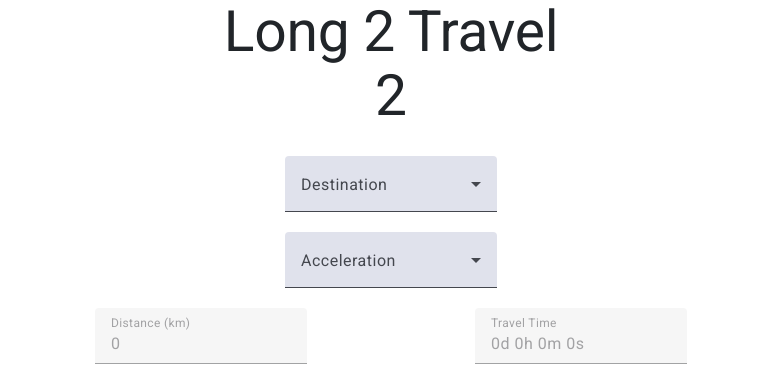
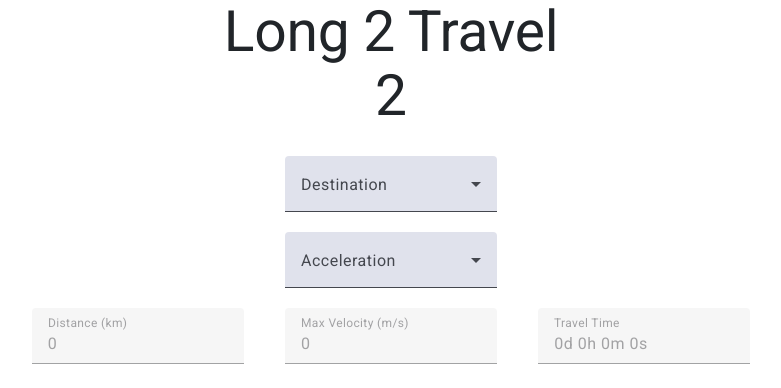
Before and after one commit to boogermanus/L2T2, an Angular app: page / in a window 1280 px wide. Shown: the top 388 px of the page, without its empty margins (249-1030 px from the left). Built offline with nearby package versions, Linux system fonts and the light colour scheme; no server answers.

Commit message:
add max velocity

```diff
--- a/src/app/components/l2-t2/l2-t2.component.html
+++ b/src/app/components/l2-t2/l2-t2.component.html
@@ -27,6 +27,8 @@
     </div>
 </div>
 <div class="row justify-content-center">
+    <div class="col-md-8">
+        <div class="row justify-content-around">
             <div class="col-md-4 text-center">
                 <mat-form-field>
                     <mat-label>Distance (km)</mat-label>
@@ -35,8 +37,16 @@
             </div>
             <div class="col-md-4 text-center">
                 <mat-form-field>
+                    <mat-label>Max Velocity (m/s)</mat-label>
+                    <input matInput type="text" disabled="true" [value]="maxVelocity">
+                </mat-form-field>
+            </div>
+            <div class="col-md-4 text-center">
+                <mat-form-field>
                     <mat-label>Travel Time</mat-label>
-            <input matInput type="text" disabled="true" [value]="time | travelTime">
+                    <input matInput type="text" disabled="true" [value]="timeAtFull | travelTime">
                 </mat-form-field>
             </div>
         </div>
+    </div>
+</div>
--- a/src/app/components/l2-t2/l2-t2.component.ts
+++ b/src/app/components/l2-t2/l2-t2.component.ts
@@ -32,8 +32,9 @@ export class L2T2Component {
   public apiData!: Observable<any>;
   public distanceKm: number = 0;
   public distanceMeters: number = 0;
-  public time: number = 0;
+  public timeAtFull: number = 0;
   public timeString: string = '';
+  public maxVelocity: number = 0;
 
   constructor(
     private readonly dataService: DataService,
@@ -54,12 +55,13 @@ export class L2T2Component {
         next: (data) => {
           this.distanceKm = data?.data?.rows[0]?.positions[0]?.distance?.fromEarth?.km ?? 0
           this.distanceMeters = this.distanceKm * 1000;
-          this.computeTravelTime();
+          this.compute();
         }
       });
   }
 
-  public computeTravelTime(): void {
-    this.time = Math.sqrt(((2 * this.distanceMeters) / this.acceleration));
+  public compute(): void {
+    this.timeAtFull = Math.sqrt(((2 * this.distanceMeters) / this.acceleration));
+    this.maxVelocity = (this.distanceMeters / 2) / (this.timeAtFull / 2)
   }
 }
```
Lines whose indentation alone changed are shown as unchanged.
